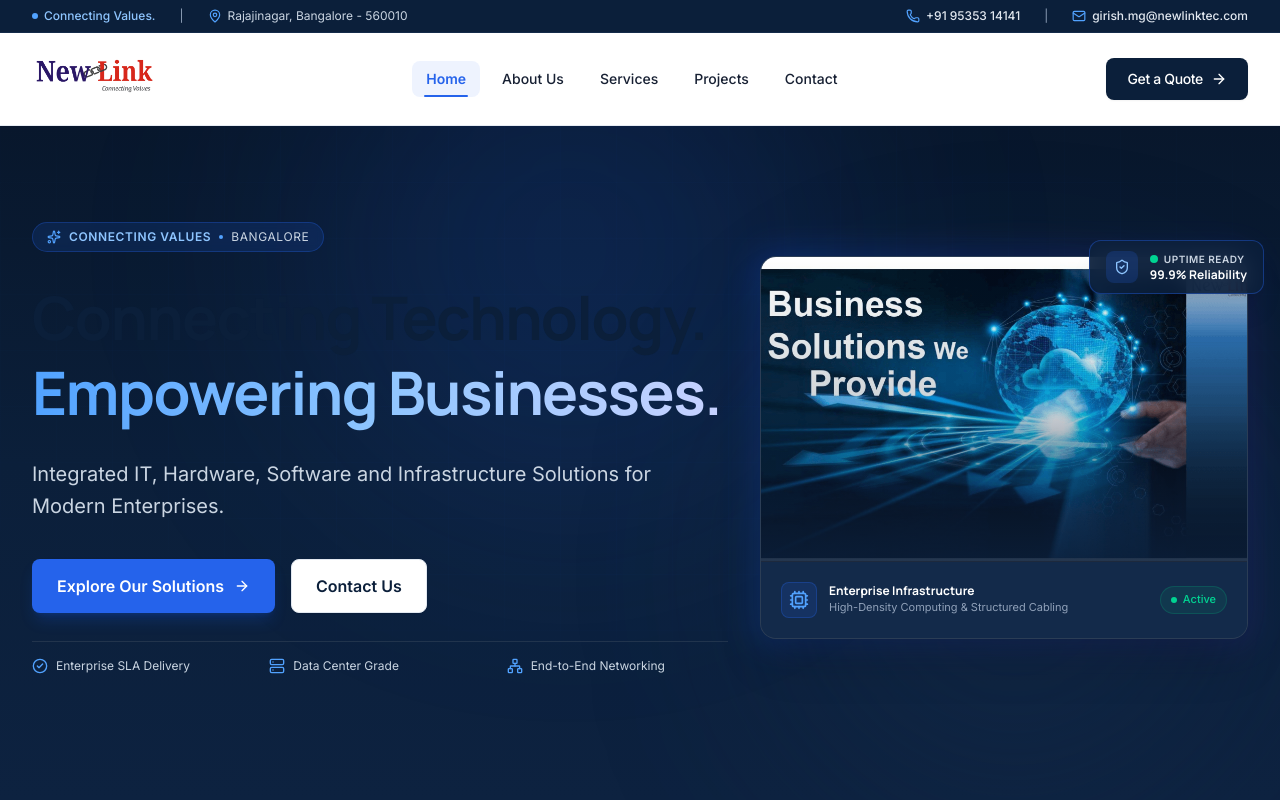
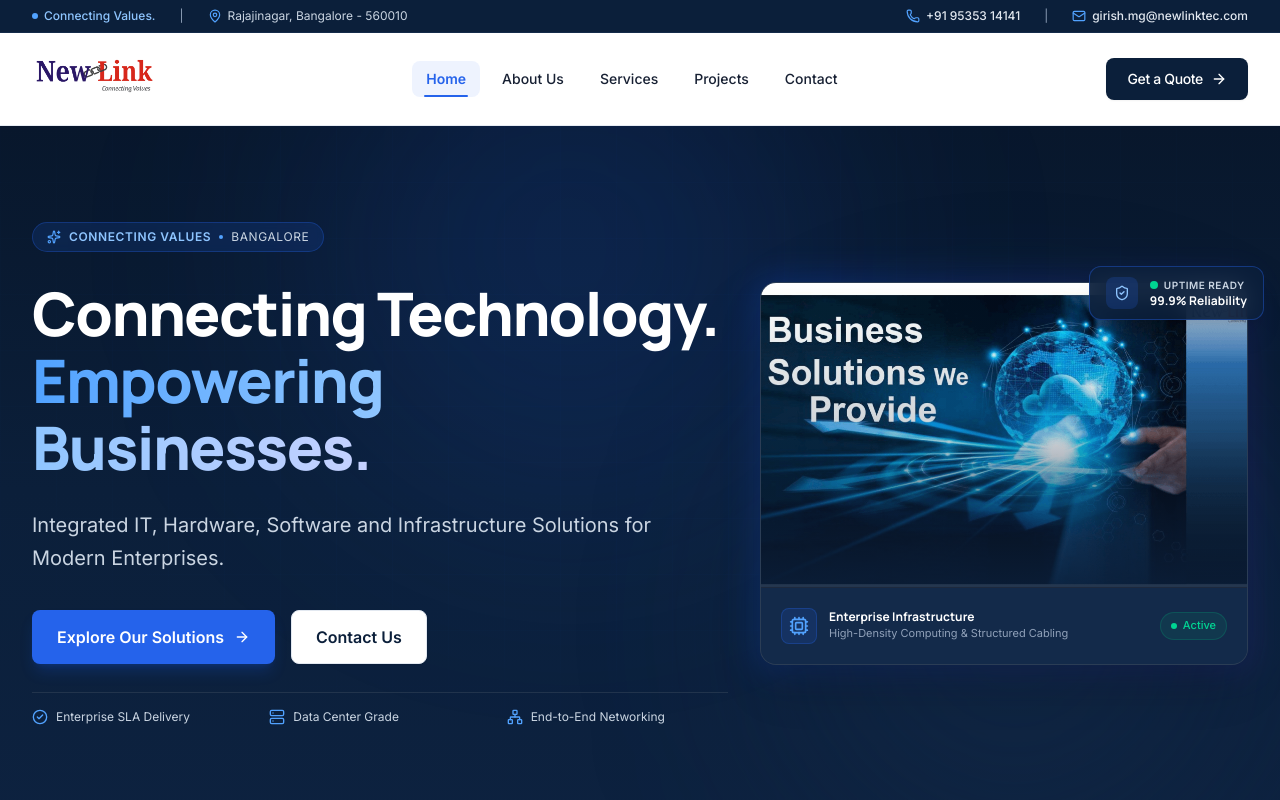
Before and after one commit to ragul-genz/bengalore.pvt, a Next.js app: page / in a window 1280 px wide. Shown: the top 800 px of the page. Built offline with nearby package versions, Linux system fonts and the light colour scheme.

Commit message:
fix(styles): fix dark heading text color contrast in hero and dark sections by moving typography defaults to layer base and explicitly applying text-white

```diff
--- a/src/app/globals.css
+++ b/src/app/globals.css
@@ -38,6 +38,7 @@
   --color-border: #E5E9F0;
 }
 
+@layer base {
   html {
     scroll-behavior: smooth;
     text-rendering: optimizeLegibility;
@@ -53,17 +54,13 @@ body {
     min-height: 100vh;
   }
 
-/* ==========================================================================
-   Typography Hierarchy & Rules
-   Headings: Manrope (Geometric, Corporate, Authoritative)
-   Body: Inter (Legible, Enterprise Standard)
-   ========================================================================== */
   h1, h2, h3, h4, h5, h6 {
     font-family: var(--font-heading);
     letter-spacing: -0.025em;
-  color: var(--color-brand-navy);
     font-weight: 700;
     line-height: 1.25;
+    color: inherit;
+  }
 }
 
 .heading-display {
--- a/src/components/home/Hero.tsx
+++ b/src/components/home/Hero.tsx
@@ -91,7 +91,7 @@ export function Hero() {
               variants={itemVariants}
               className="font-heading text-3xl sm:text-4xl md:text-5xl lg:text-6xl font-extrabold tracking-tight text-white leading-[1.12]"
             >
-              Connecting Technology.{" "}
+              <span className="text-white">Connecting Technology.</span>{" "}
               <span className="text-transparent bg-clip-text bg-linear-to-r from-blue-400 via-blue-300 to-indigo-200">
                 Empowering Businesses.
               </span>
```
Lines whose indentation alone changed are shown as unchanged.
